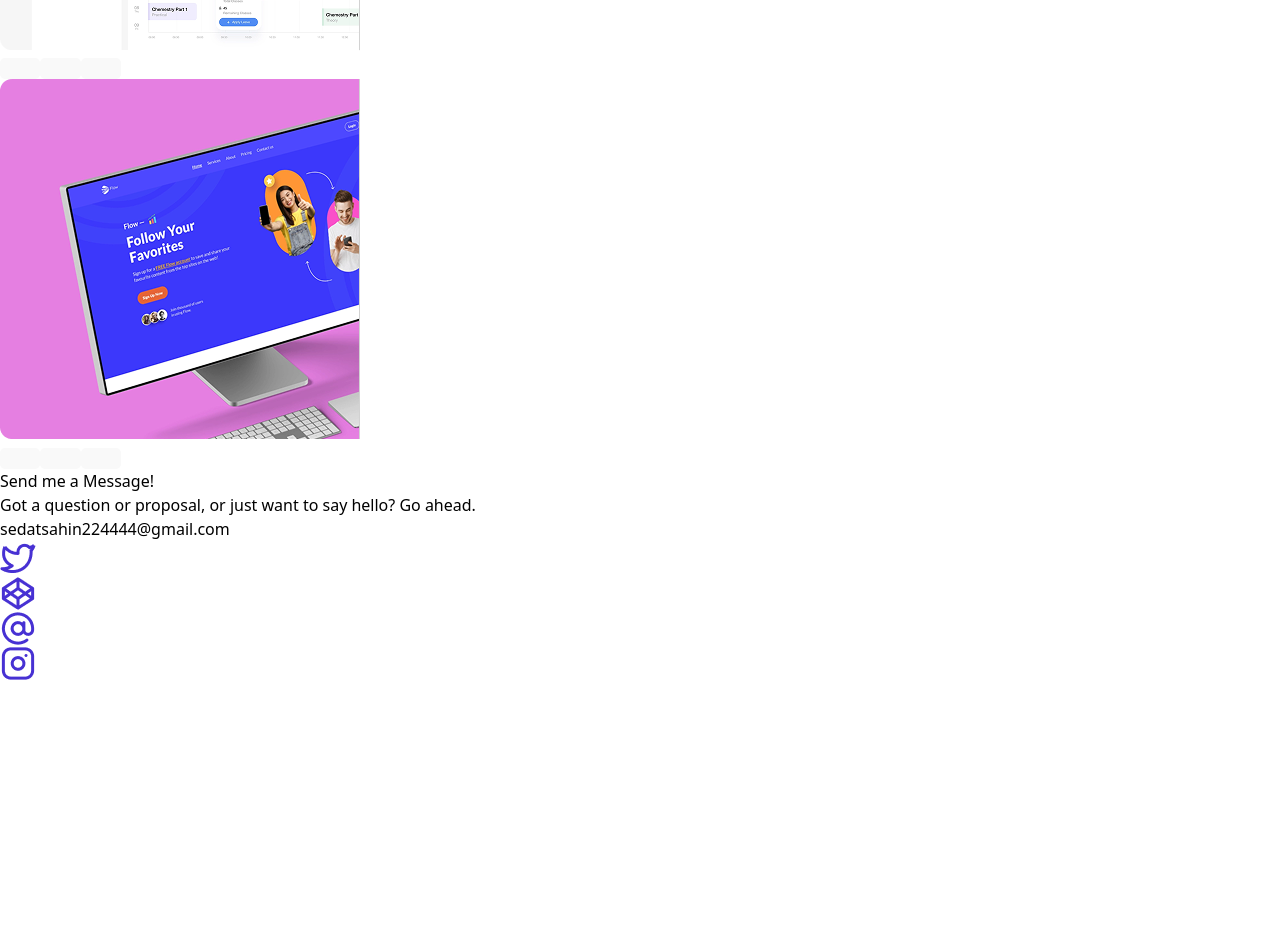
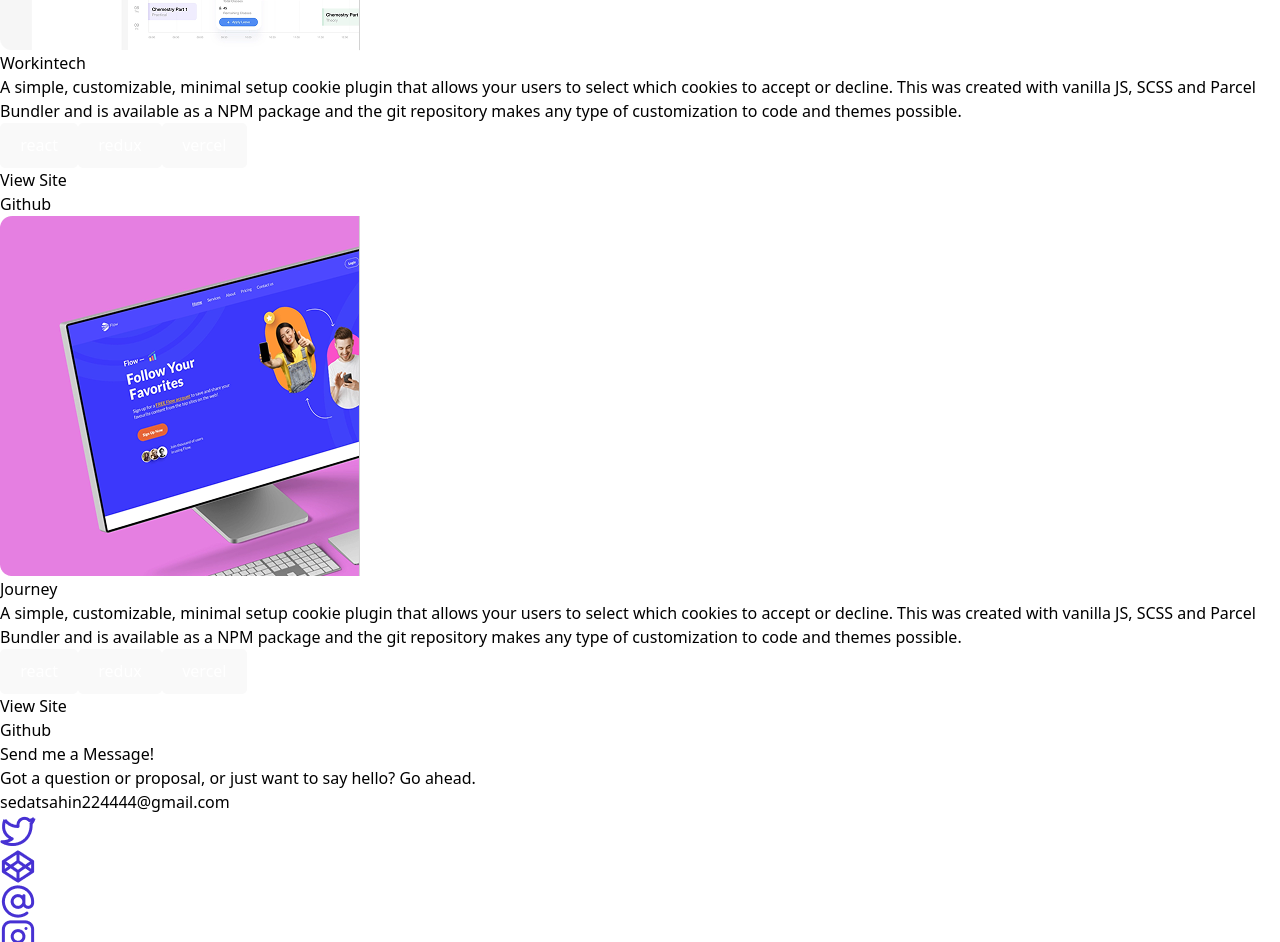
Before and after one commit to mdortca/cv44, a React (Vite) app in the folder my-project/: page / in a window 1280 px wide. Shown: the part 3320-4262 px from the top of the page. Before the commit the page ends 4001 px from the top, so only its background shows below. Built offline with nearby package versions, Linux system fonts and the light colour scheme.

Commit message:
Projects componentinin içeriklerinin ayarlanması
buton, div gibi Html hiyerarşik ayarlamalarının yapımı

```diff
--- a/my-project/src/App.jsx
+++ b/my-project/src/App.jsx
@@ -152,32 +152,32 @@ Mnima accusamus ratione soluta aperiam sit voluptate? Dicta quod deserunt quam t
           <div className="flex w-[960px] h-[364px] bg-[#FFFFFF] rounded-[16px]">
             <img src={foto1} alt="" />
             <div>
-              <p></p>
-              <p></p>
+              <p>Workintech</p>
+              <p>A simple, customizable, minimal setup cookie plugin that allows your users to select which cookies to accept or decline. This was created with vanilla JS, SCSS and Parcel Bundler and is available as a NPM package and the git repository makes any type of customization to code and themes possible.</p>
               <div>
-                <button></button>
-                <button></button>
-                <button></button>
+                <button className="bg-[#4731D3]">react</button>
+                <button className="bg-[#4731D3]">redux</button>
+                <button className="bg-[#4731D3]">vercel</button>
               </div>
-              <div>
-                <p></p>
-                <p></p>
+              <div className="flex flex-row">
+                <p>View Site</p>
+                <p>Github</p>
               </div>
             </div>
           </div>
           <div className="flex w-[960px] h-[364px] bg-[#FFFFFF] rounded-[16px]">
             <img src={foto2} alt="" />
             <div>
-              <p></p>
-              <p></p>
+              <p>Journey</p>
+              <p>A simple, customizable, minimal setup cookie plugin that allows your users to select which cookies to accept or decline. This was created with vanilla JS, SCSS and Parcel Bundler and is available as a NPM package and the git repository makes any type of customization to code and themes possible.</p>
               <div>
-                <button></button>
-                <button></button>
-                <button></button>
+                <button className="bg-[#4731D3]">react</button>
+                <button className="bg-[#4731D3]">redux</button>
+                <button className="bg-[#4731D3]">vercel</button>
               </div>
-              <div>
-                <p></p>
-                <p></p>
+              <div className="flex flex-row">
+                <p>View Site</p>
+                <p>Github</p>
               </div>
             </div>
             <div></div>
```
